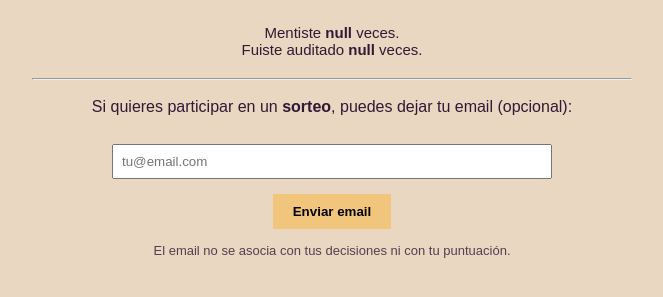
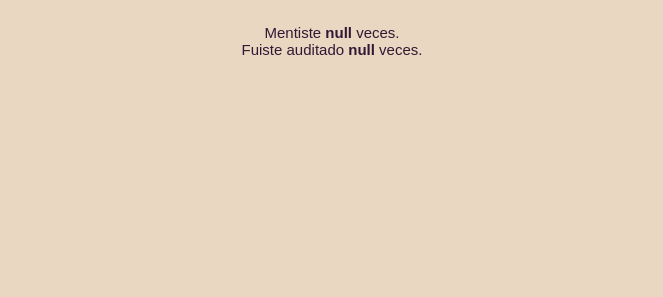
Before and after one commit to anelriera/risk-aversion-game, a Flask app: page /thanks in a window 1280 px wide. Shown: the part 175-472 px from the top of the page, without its empty margins (308-971 px from the left). Run offline with Flask 3, Linux system fonts and the light colour scheme; the visitor is signed in with stand-in values (Sample User, id 1); some libraries are stand-ins or nearby versions; some web fonts are replaced.

Commit message:
Remove email collection and save_email endpoint
Remove optional email capture and storage to stop collecting personal emails. Deleted the /save_email route and its DB insertion/unique-violation handling from app.py, removed the email input and button from templates/thanks.html and the related JS handler in static/thanks.js, and removed the mention of leaving an email for a raffle from templates/consent.html. This enforces anonymity by eliminating email collection UI and backend support.

```diff
--- a/app.py
+++ b/app.py
@@ -85,35 +85,6 @@ def save_data():
     return jsonify({"status": "ok"})
 
 
-@app.route("/save_email", methods=["POST"])
-def save_email():
-    data = request.json
-    email = data.get("email")
-
-    if not email:
-        return jsonify({"error": "No email provided"}), 400
-
-    conn = get_db_connection()
-    cur = conn.cursor()
-
-    try:
-        cur.execute(
-            "INSERT INTO emails (email, timestamp) VALUES (%s, %s)",
-            (email, datetime.now()),
-        )
-        conn.commit()
-        return jsonify({"status": "ok"})
-    except psycopg2.errors.UniqueViolation:
-        conn.rollback()
-        return jsonify({"error": "Este email ya está registrado."}), 409
-    except Exception as e:
-        conn.rollback()
-        return jsonify({"error": str(e)}), 500
-    finally:
-        cur.close()
-        conn.close()
-
-
 @app.route("/thanks")
 def thanks():
     if "participant_id" not in session:
--- a/static/thanks.js
+++ b/static/thanks.js
@@ -32,26 +32,3 @@ async function loadPercentile() {
 }
 
 loadPercentile();
-
-// guardar email (SIN participant_id)
-document.getElementById("saveEmailBtn").addEventListener("click", async () => {
-  const email = document.getElementById("emailInput").value;
-
-  if (!email) return;
-
-  const response = await fetch("/save_email", {
-    method: "POST",
-    headers: { "Content-Type": "application/json" },
-    body: JSON.stringify({ email }),
-  });
-
-  const result = await response.json();
-
-  if (response.ok) {
-    document.getElementById("emailInput").value = "";
-    alert("¡Gracias! Tu email ha sido guardado 😊");
-    document.getElementById("saveEmailBtn").disabled = true; // Evitar doble clic
-  } else {
-    alert(result.error || "Ocurrió un error al guardar el email.");
-  }
-});
--- a/templates/consent.html
+++ b/templates/consent.html
@@ -168,9 +168,7 @@
             <p class="consent">
                 Este juego forma parte de un estudio académico sobre toma de
                 decisiones. La participación es anónima, dura 1-2 minutos y
-                es voluntaria. No se guardan datos personales, salvo que al
-                final decidas
-                <strong>dejar tu email para entrar en un sorteo</strong>.
+                es voluntaria. No se guardan datos personales.
             </p>
             <p class="consent">
                 Puedes abandonar el juego en cualquier momento cerrando la
--- a/templates/thanks.html
+++ b/templates/thanks.html
@@ -75,20 +75,7 @@
 
         <div class="summary" id="summaryText"></div>
 
-        <hr />
 
-        <p>
-            Si quieres participar en un <strong>sorteo</strong>, puedes
-            dejar tu email (opcional):
-        </p>
-
-        <input type="email" id="emailInput" placeholder="tu@email.com" />
-        <br />
-        <button id="saveEmailBtn">Enviar email</button>
-
-        <p class="small">
-            El email no se asocia con tus decisiones ni con tu puntuación.
-        </p>
     </div>
 
     <script src="/static/thanks.js"></script>
```
